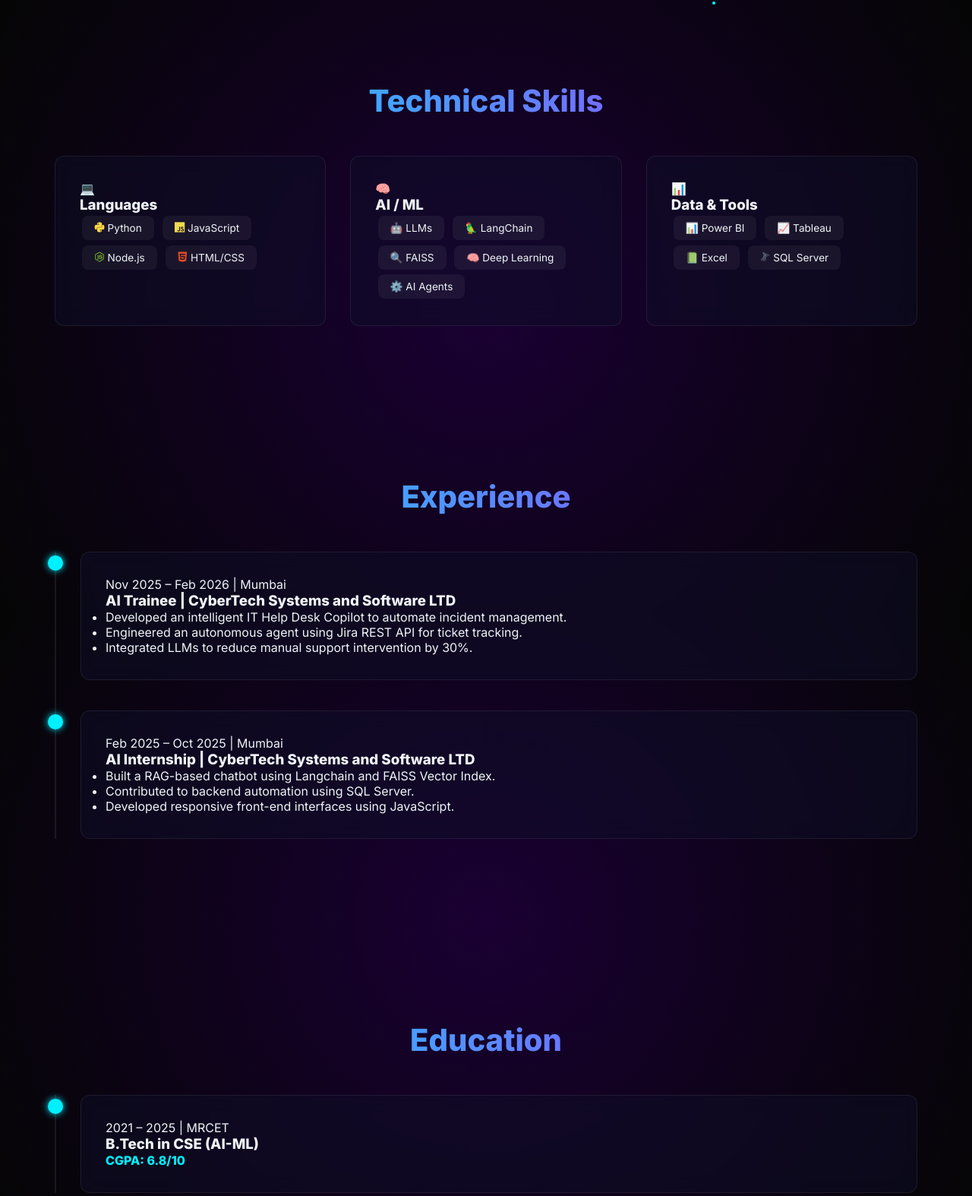
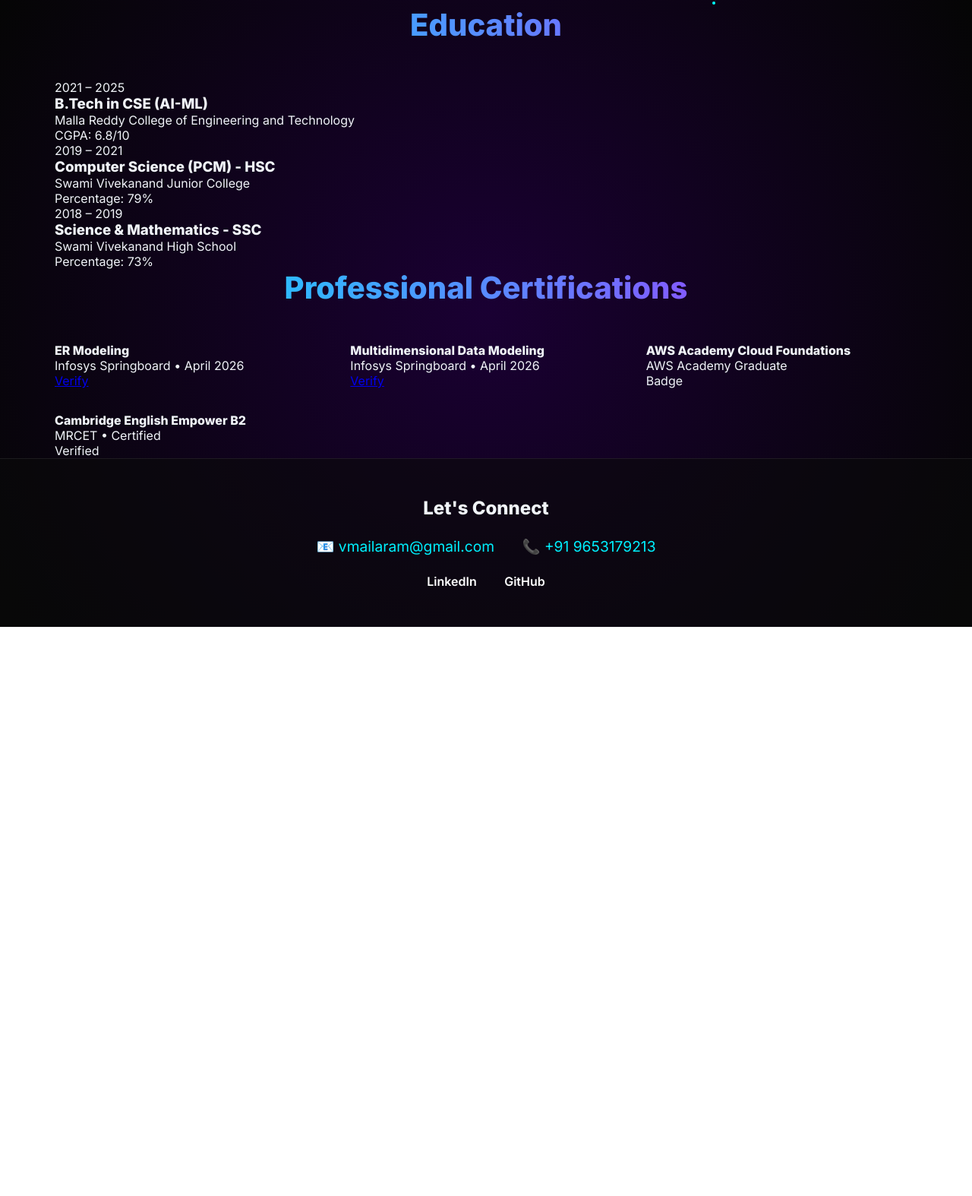
Before and after one commit to Vinay-Mailaram/vinaymailaram.github.io, a website built with Vite: page index.html in a window 1280 px wide. Shown: the part 792-2366 px from the top of the page at 76% size. After the commit the page ends 1617 px from the top, so only its background shows below. Built offline with nearby package versions, Linux system fonts and the light colour scheme.

Commit message:
Refactor index.html structure and content
Removed the description meta tag, updated the main section structure, and added education and certification sections.

```diff
--- a/index.html
+++ b/index.html
@@ -4,7 +4,6 @@
     <meta charset="UTF-8" />
     <meta name="viewport" content="width=device-width, initial-scale=1.0" />
     <title>Vinay Mailaram - AI Engineer Portfolio</title>
-    <meta name="description" content="Portfolio of Vinay Mailaram, B.Tech Graduate in CSE (AI-ML) specializing in AI Agents and RAG-based systems." />
     <link rel="stylesheet" href="./style.css">
     <link rel="stylesheet" type="text/css" href="https://cdn.jsdelivr.net/gh/devicons/devicon@latest/devicon.min.css" />
     <link href="https://fonts.googleapis.com/css2?family=Inter:wght@300;400;600;800&display=swap" rel="stylesheet">
@@ -26,13 +25,13 @@
                     <li><a href="#contact">Contact</a></li>
                 </ul>
             </nav>
-            <button class="mobile-menu-btn" aria-label="Toggle menu">☰</button>
+            <button class="mobile-menu-btn">☰</button>
         </div>
     </header>
 
-    <main>
-        <section id="about" class="hero section">
-            <div class="container hero-content">
+    <main class="container">
+        <section id="about" class="hero section-border">
+            <div class="hero-content">
                 <div class="hero-text">
                     <h2 class="greeting">Hello, I'm</h2>
                     <h1 class="name">Vinay Mailaram</h1>
@@ -49,157 +48,66 @@
             </div>
         </section>
 
-        <section id="skills" class="skills section">
-            <div class="container">
-                <h2 class="section-title">Technical Skills</h2>
-                <div class="skills-grid">
-                    <div class="skill-card">
-                        <div class="card-icon">💻</div>
-                        <h3>Languages</h3>
-                        <div class="skill-items">
-                            <span class="skill-badge"><i class="devicon-python-plain colored"></i> Python</span>
-                            <span class="skill-badge"><i class="devicon-javascript-plain colored"></i> JavaScript</span>
-                            <span class="skill-badge"><i class="devicon-nodejs-plain colored"></i> Node.js</span>
-                            <span class="skill-badge"><i class="devicon-html5-plain colored"></i> HTML/CSS</span>
-                        </div>
-                    </div>
-                    <div class="skill-card">
-                        <div class="card-icon">🧠</div>
-                        <h3>AI / ML</h3>
-                        <div class="skill-items">
-                            <span class="skill-badge">🤖 LLMs</span>
-                            <span class="skill-badge">🦜 LangChain</span>
-                            <span class="skill-badge">🔍 FAISS</span>
-                            <span class="skill-badge">🧠 Deep Learning</span>
-                            <span class="skill-badge">⚙️ AI Agents</span>
-                        </div>
-                    </div>
-                    <div class="skill-card">
-                        <div class="card-icon">📊</div>
-                        <h3>Data & Tools</h3>
-                        <div class="skill-items">
-                            <span class="skill-badge">📊 Power BI</span>
-                            <span class="skill-badge">📈 Tableau</span>
-                            <span class="skill-badge">📗 Excel</span>
-                            <span class="skill-badge"><i class="devicon-microsoftsqlserver-plain colored"></i> SQL Server</span>
-                        </div>
-                    </div>
+        <section id="education" class="section-border">
+            <h2 class="section-title">Education</h2>
+            <div class="education-grid">
+                <div class="edu-card">
+                    <span class="date">2021 – 2025</span>
+                    <h3>B.Tech in CSE (AI-ML)</h3>
+                    <p class="college">Malla Reddy College of Engineering and Technology</p>
+                    <p class="result">CGPA: 6.8/10</p>
+                </div>
+                <div class="edu-card">
+                    <span class="date">2019 – 2021</span>
+                    <h3>Computer Science (PCM) - HSC</h3>
+                    <p class="college">Swami Vivekanand Junior College</p>
+                    <p class="result">Percentage: 79%</p>
+                </div>
+                <div class="edu-card">
+                    <span class="date">2018 – 2019</span>
+                    <h3>Science & Mathematics - SSC</h3>
+                    <p class="college">Swami Vivekanand High School</p>
+                    <p class="result">Percentage: 73%</p>
                 </div>
             </div>
         </section>
 
-        <section id="experience" class="experience section">
-            <div class="container">
-                <h2 class="section-title">Experience</h2>
-                <div class="timeline">
-                    <div class="timeline-item">
-                        <div class="timeline-dot"></div>
-                        <div class="timeline-content">
-                            <span class="date">Nov 2025 – Feb 2026 | Mumbai</span>
-                            <h3>AI Trainee | CyberTech Systems and Software LTD</h3>
-                            <ul class="experience-list">
-                                <li>Developed an intelligent IT Help Desk Copilot to automate incident management.</li>
-                                <li>Engineered an autonomous agent using Jira REST API for ticket tracking.</li>
-                                <li>Integrated LLMs to reduce manual support intervention by 30%.</li>
-                            </ul>
-                        </div>
+        <section id="certificates" class="section-border">
+            <h2 class="section-title">Professional Certifications</h2>
+            <div class="certs-grid">
+                <div class="cert-item">
+                    <div class="cert-info">
+                        <h4>ER Modeling</h4>
+                        <p>Infosys Springboard • April 2026</p>
                     </div>
-                    <div class="timeline-item">
-                        <div class="timeline-dot"></div>
-                        <div class="timeline-content">
-                            <span class="date">Feb 2025 – Oct 2025 | Mumbai</span>
-                            <h3>AI Internship | CyberTech Systems and Software LTD</h3>
-                            <ul class="experience-list">
-                                <li>Built a RAG-based chatbot using Langchain and FAISS Vector Index.</li>
-                                <li>Contributed to backend automation using SQL Server.</li>
-                                <li>Developed responsive front-end interfaces using JavaScript.</li>
-                            </ul>
-                        </div>
+                    <a href="https://verify.onwingspan.com" target="_blank" class="verify-btn">Verify</a>
+                </div>
+                <div class="cert-item">
+                    <div class="cert-info">
+                        <h4>Multidimensional Data Modeling</h4>
+                        <p>Infosys Springboard • April 2026</p>
                     </div>
+                    <a href="https://verify.onwingspan.com" target="_blank" class="verify-btn">Verify</a>
                 </div>
-            </div>
-        </section>
-
-        <section id="education" class="education section">
-            <div class="container">
-                <h2 class="section-title">Education</h2>
-                <div class="digital-diploma">
-                    <div class="timeline">
-                        <div class="timeline-item">
-                            <div class="timeline-dot"></div>
-                            <div class="timeline-content">
-                                <span class="date">2021 – 2025 | MRCET</span>
-                                <h3>B.Tech in CSE (AI-ML)</h3>
-                                <p style="font-weight: bold; color: var(--primary-accent);">CGPA: 6.8/10</p>
-                            </div>
-                        </div>
+                <div class="cert-item">
+                    <div class="cert-info">
+                        <h4>AWS Academy Cloud Foundations</h4>
+                        <p>AWS Academy Graduate</p>
                     </div>
+                    <span class="badge">Badge</span>
                 </div>
-            </div>
-        </section>
-
-        <section id="certificates" class="certificates section">
-            <div class="container">
-                <h2 class="section-title">Professional Certifications</h2>
-                <div class="certs-grid">
-                    <div class="cert-card">
-                        <div class="cert-icon">🎓</div>
-                        <h3>ER Modeling</h3>
-                        <p>Infosys Springboard | April 12, 2026</p>
-                        <a href="https://verify.onwingspan.com" target="_blank" class="cert-link">Verify Credentials</a>
+                <div class="cert-item">
+                    <div class="cert-info">
+                        <h4>Cambridge English Empower B2</h4>
+                        <p>MRCET • Certified</p>
                     </div>
-                    <div class="cert-card">
-                        <div class="cert-icon">📊</div>
-                        <h3>Multidimensional Data Modeling</h3>
-                        <p>Infosys Springboard | April 10, 2026</p>
-                        <a href="https://verify.onwingspan.com" target="_blank" class="cert-link">Verify Credentials</a>
-                    </div>
-                    <div class="cert-card">
-                        <div class="cert-icon">💡</div>
-                        <h3>Business Intelligence</h3>
-                        <p>Infosys Springboard | April 9, 2026</p>
-                        <a href="https://verify.onwingspan.com" target="_blank" class="cert-link">Verify Credentials</a>
-                    </div>
-                    <div class="cert-card">
-                        <div class="cert-icon">☁️</div>
-                        <h3>AWS Academy Graduate</h3>
-                        <p>Cloud Foundations</p>
-                        <a href="#" class="cert-link">View Badge</a>
-                    </div>
-                </div>
-            </div>
-        </section>
-
-        <section id="projects" class="projects section">
-            <div class="container">
-                <h2 class="section-title">Projects Showcase</h2>
-                <div class="projects-grid">
-                    <div class="project-card">
-                        <div class="project-content">
-                            <h3>Plant Disease Detection</h3>
-                            <p>Deep learning system utilizing CNNs for identifying crop diseases.</p>
-                            <div class="tags">
-                                <span class="tag">Deep Learning</span>
-                                <span class="tag">Python</span>
-                            </div>
-                        </div>
-                    </div>
-                    <div class="project-card">
-                        <div class="project-content">
-                            <h3>Occlusion Tracker</h3>
-                            <p>Computer vision system to track objects obscured in video sequences.</p>
-                            <div class="tags">
-                                <span class="tag">Computer Vision</span>
-                                <span class="tag">OpenCV</span>
-                            </div>
-                        </div>
-                    </div>
+                    <span class="badge">Verified</span>
                 </div>
             </div>
         </section>
     </main>
 
-    <footer id="contact" class="footer">
+    <footer id="contact" class="footer section-border">
         <div class="container">
             <h2>Let's Connect</h2>
             <div class="contact-methods">
@@ -210,7 +118,6 @@
                 <a href="https://linkedin.com/in/vinaymailaram007/" target="_blank" class="social-icon">LinkedIn</a>
                 <a href="https://github.com/Vinay-Mailaram" target="_blank" class="social-icon">GitHub</a>
             </div>
-            <p style="margin-top: 2rem; color: var(--text-muted);">&copy; 2026 Vinay Mailaram. All rights reserved.</p>
         </div>
     </footer>
     <script src="./main.js"></script>
```
